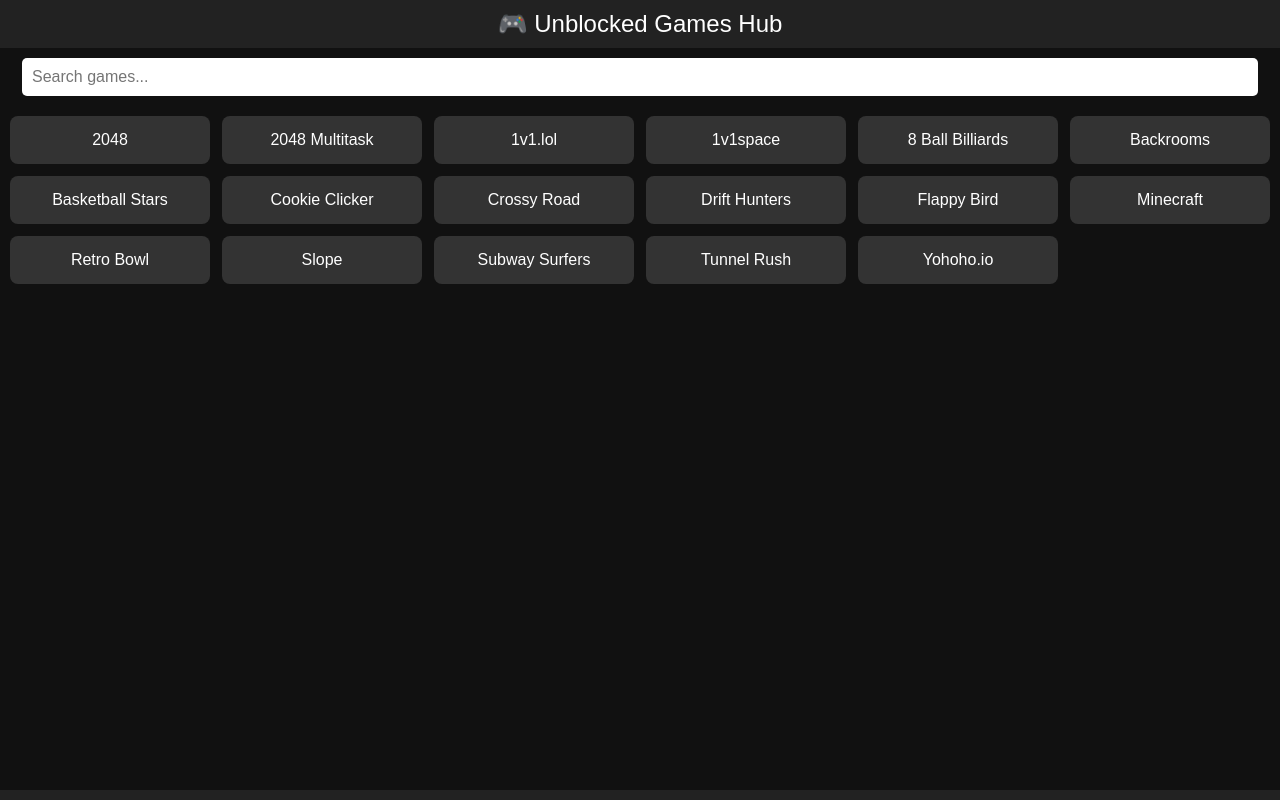
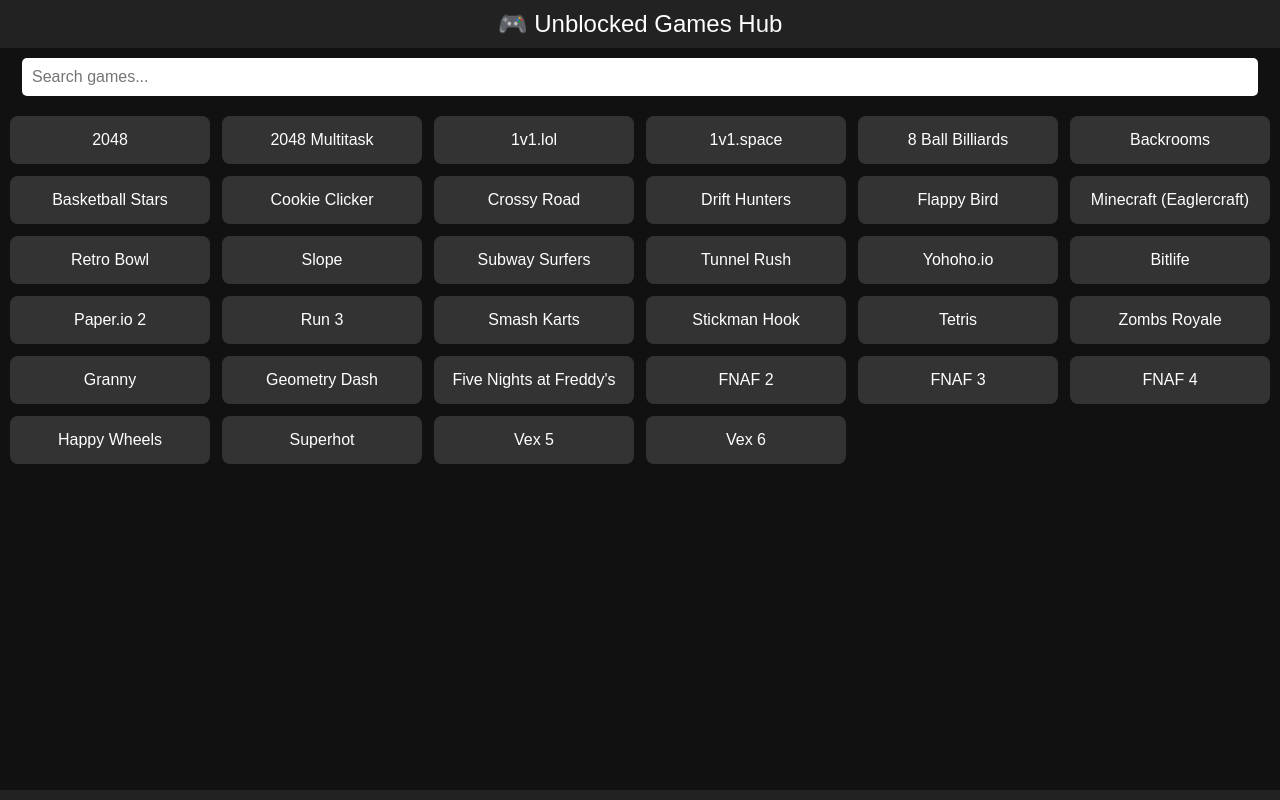
Before and after one commit to bigdog234/viper, a plain HTML site: page index.html in a window 1280 px wide. Drawn offline with Linux system fonts and the light colour scheme.

Commit message:
Update index.html

```diff
--- a/index.html
+++ b/index.html
@@ -43,7 +43,7 @@
       {name:"2048",url:"https://bigdog234.github.io/HTML-Games-V2/2048/"},
       {name:"2048 Multitask",url:"https://bigdog234.github.io/HTML-Games-V2/2048-multitask/"},
       {name:"1v1.lol",url:"https://craep0.github.io/1v1-lol-online.github.io/file/#"},
-      {name:"1v1space",url:"https://bigdog234.github.io/HTML-Games-V2/1v1space/"},
+      {name:"1v1.space",url:"https://bigdog234.github.io/HTML-Games-V2/1v1space/"},
       {name:"8 Ball Billiards",url:"https://bigdog234.github.io/HTML-Games-V2/8ball-billards-classic/"},
       {name:"Backrooms",url:"https://bigdog234.github.io/HTML-Games-V2/backrooms/"},
       {name:"Basketball Stars",url:"https://bigdog234.github.io/HTML-Games-V2/basketball-stars/"},
@@ -51,12 +51,29 @@
       {name:"Crossy Road",url:"https://bigdog234.github.io/HTML-Games-V2/crossyroad/"},
       {name:"Drift Hunters",url:"https://bigdog234.github.io/HTML-Games-V2/drift-hunters/"},
       {name:"Flappy Bird",url:"https://bigdog234.github.io/HTML-Games-V2/flappybird/"},
-      {name:"Minecraft",url:"https://bigdog234.github.io/HTML-Games-V2/eaglercraft/"},
+      {name:"Minecraft (Eaglercraft)",url:"https://bigdog234.github.io/HTML-Games-V2/eaglercraft/"},
       {name:"Retro Bowl",url:"https://bigdog234.github.io/HTML-Games-V2/retro-bowl/"},
       {name:"Slope",url:"https://bigdog234.github.io/HTML-Games-V2/slope/"},
       {name:"Subway Surfers",url:"https://bigdog234.github.io/HTML-Games-V2/subway-surfers/"},
       {name:"Tunnel Rush",url:"https://bigdog234.github.io/HTML-Games-V2/tunnel-rush/"},
-      {name:"Yohoho.io",url:"https://bigdog234.github.io/HTML-Games-V2/yohoho-io/"}
+      {name:"Yohoho.io",url:"https://bigdog234.github.io/HTML-Games-V2/yohoho-io/"},
+      {name:"Bitlife",url:"https://bigdog234.github.io/HTML-Games-V2/bitlife/"},
+      {name:"Paper.io 2",url:"https://bigdog234.github.io/HTML-Games-V2/paperio-2/"},
+      {name:"Run 3",url:"https://bigdog234.github.io/HTML-Games-V2/run-3/"},
+      {name:"Smash Karts",url:"https://bigdog234.github.io/HTML-Games-V2/smash-karts/"},
+      {name:"Stickman Hook",url:"https://bigdog234.github.io/HTML-Games-V2/stickman-hook/"},
+      {name:"Tetris",url:"https://bigdog234.github.io/HTML-Games-V2/tetris/"},
+      {name:"Zombs Royale",url:"https://bigdog234.github.io/HTML-Games-V2/zombs-royale/"},
+      {name:"Granny",url:"https://bigdog234.github.io/HTML-Games-V2/granny/"},
+      {name:"Geometry Dash",url:"https://bigdog234.github.io/HTML-Games-V2/geometry-dash/"},
+      {name:"Five Nights at Freddy's",url:"https://bigdog234.github.io/HTML-Games-V2/fnaf1/"},
+      {name:"FNAF 2",url:"https://bigdog234.github.io/HTML-Games-V2/fnaf2/"},
+      {name:"FNAF 3",url:"https://bigdog234.github.io/HTML-Games-V2/fnaf3/"},
+      {name:"FNAF 4",url:"https://bigdog234.github.io/HTML-Games-V2/fnaf4/"},
+      {name:"Happy Wheels",url:"https://bigdog234.github.io/HTML-Games-V2/happywheels/"},
+      {name:"Superhot",url:"https://bigdog234.github.io/HTML-Games-V2/superhot/"},
+      {name:"Vex 5",url:"https://bigdog234.github.io/HTML-Games-V2/vex5/"},
+      {name:"Vex 6",url:"https://bigdog234.github.io/HTML-Games-V2/vex6/"}
     ];
 
     const gameList=document.getElementById("game-list");
@@ -93,9 +110,7 @@
       // Fullscreen button
       const fs=document.createElement("button");
       fs.textContent="⛶";
-      fs.onclick=()=>{
-        if(win.requestFullscreen) win.requestFullscreen();
-      };
+      fs.onclick=()=>{ if(win.requestFullscreen) win.requestFullscreen(); };
 
       // Close button
       const close=document.createElement("button");
```
